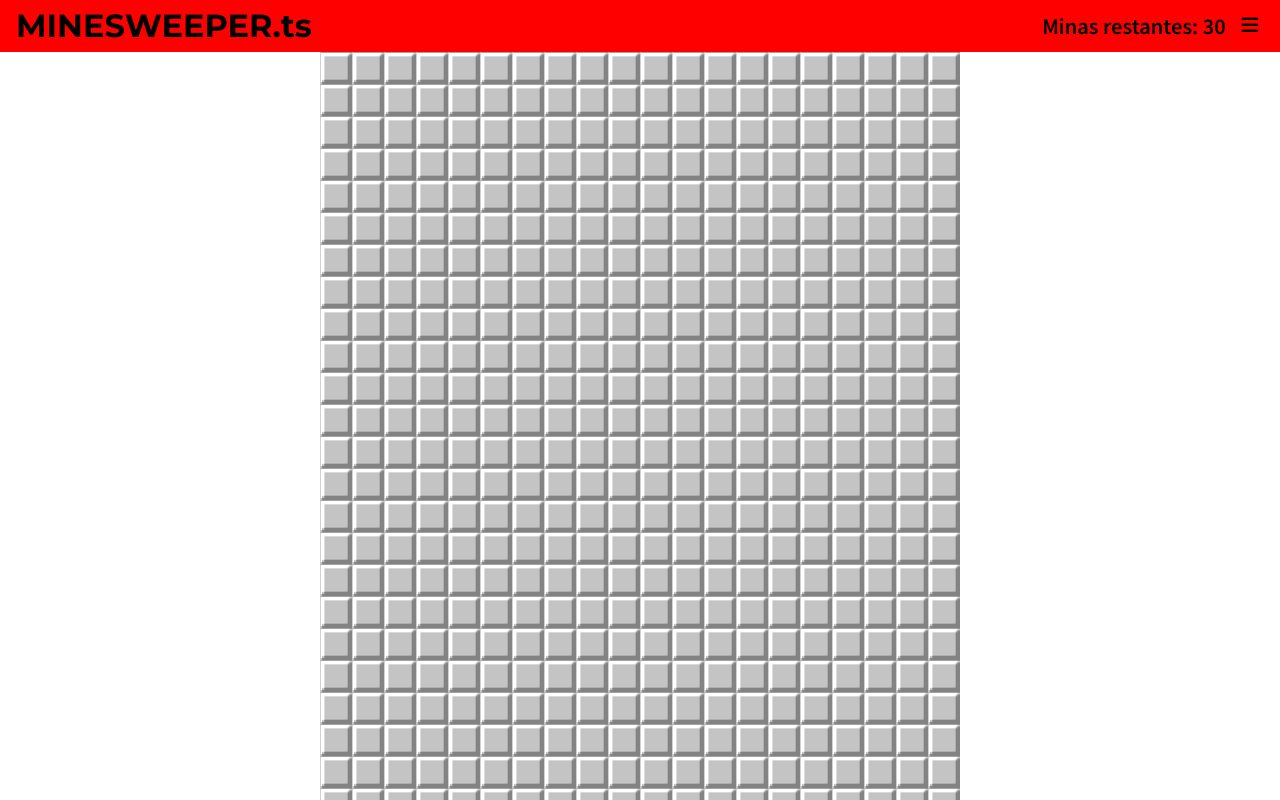
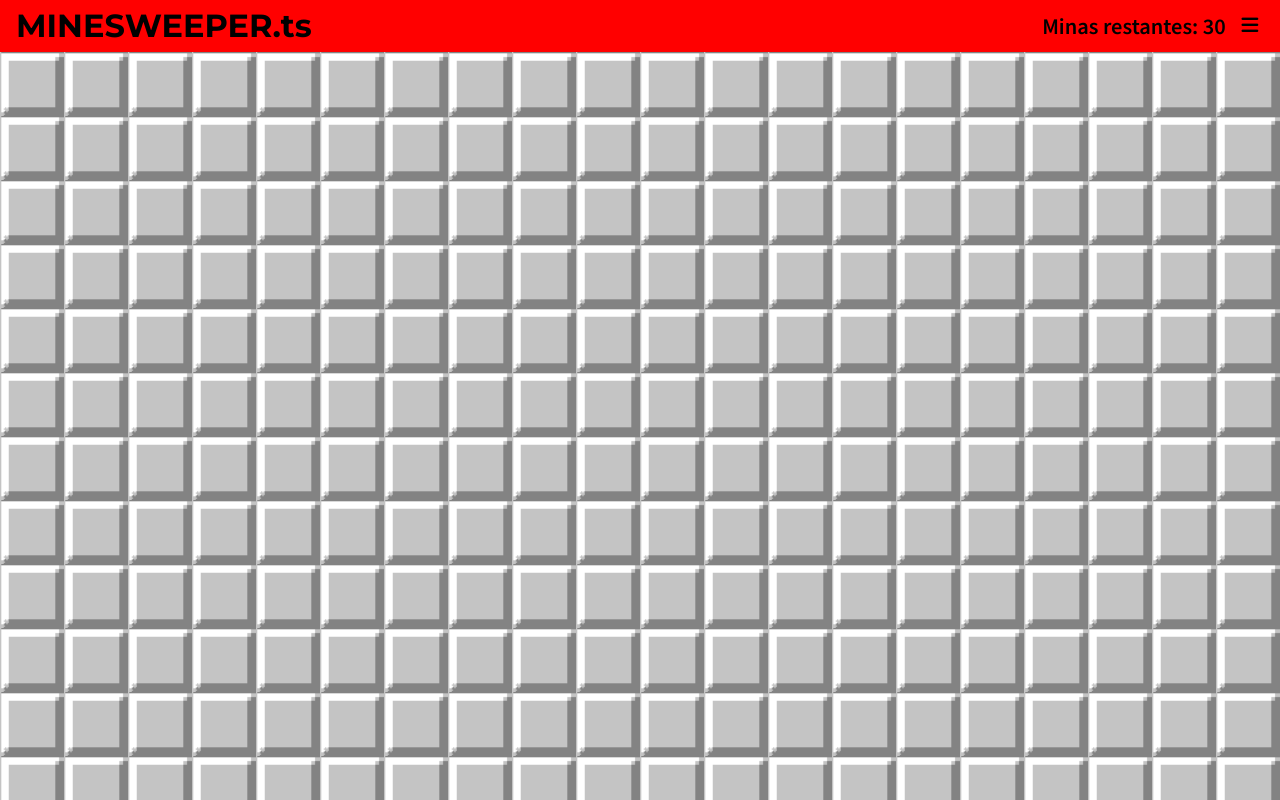
Before and after one commit to Cito2310/react-ts-minesweeper, a React (Vite) app: page / in a window 1280 px wide. Shown: the top 800 px of the page. Built offline with nearby package versions, Linux system fonts and the light colour scheme.

Commit message:
Added production web - Change provider

```diff
--- a/index.html
+++ b/index.html
@@ -2,7 +2,7 @@
 <html lang="en">
   <head>
     <meta charset="UTF-8" />
-    <link rel="icon" type="image/svg+xml" href="/vite.svg" />
+    <link rel="icon" href="./favicon.ico" type="image/x-icon" />
     <meta name="viewport" content="width=device-width, initial-scale=1.0" />
     <title>Minesweeper.ts</title>
     <script src="https://kit.fontawesome.com/3bc482648a.js" crossorigin="anonymous"></script>
--- a/src/minesweeper-game/BombCell.tsx
+++ b/src/minesweeper-game/BombCell.tsx
@@ -2,7 +2,7 @@ import cellBombActive from "../assets/cell/minesweeper-cell-bomb-active.png"
 import cellHidden from "../assets/cell/minesweeper-cell-hidden.png"
 import cellMarked from "../assets/cell/minesweeper-cell-marked.png"
 
-import { TStatus } from '../helpers/createGridMinesweeper';
+import { TStatus } from './helpers/createGridMinesweeper';
 
 interface props {
     index: number,
--- a/src/minesweeper-game/EmptyCell.tsx
+++ b/src/minesweeper-game/EmptyCell.tsx
@@ -2,7 +2,7 @@ import cellEmpty from "../assets/cell/minesweeper-cell-empty.png"
 import cellHidden from "../assets/cell/minesweeper-cell-hidden.png"
 import cellMarked from "../assets/cell/minesweeper-cell-marked.png"
 
-import { TStatus } from '../helpers/createGridMinesweeper';
+import { TStatus } from './helpers/createGridMinesweeper';
 
 interface props {
     index: number,
--- a/src/minesweeper-game/NumCell.tsx
+++ b/src/minesweeper-game/NumCell.tsx
@@ -10,7 +10,7 @@ import cellNum8 from "../assets/cell/minesweeper-cell-num-8.png"
 import cellHidden from "../assets/cell/minesweeper-cell-hidden.png"
 import cellMarked from "../assets/cell/minesweeper-cell-marked.png"
 
-import { TStatus } from '../helpers/createGridMinesweeper';
+import { TStatus } from './helpers/createGridMinesweeper';
 
 interface props {
   index: number,
--- a/src/minesweeper-game/ProviderMinesweeper.tsx
+++ b/src/minesweeper-game/ProviderMinesweeper.tsx
@@ -1,18 +1,18 @@
 import { createContext, useState } from 'react';
 import { IGridMinesweeper } from '../form-config-grid/FormConfigGrid';
 
+
 export interface IMinesweeper {
-    children?: React.ReactNode,
     mines: number,
     sumMines: () => void,
     subMines: () => void,
     height: number,
     width: number,
 }
-// @ts-ignore
-export const contextGridConfig = createContext<IMinesweeper>()
+export const contextGridConfig = createContext<IMinesweeper>({} as IMinesweeper)
 
-export const ProviderMinesweeper: React.FC<IMinesweeper> = ({children}) => {
+interface props { children: JSX.Element | JSX.Element[] }
+export const ProviderMinesweeper = ({children}: props) => {
     let gridDefaultConfig: IGridMinesweeper = {mines: 30, height: 30, width: 20}
     if (localStorage.getItem("grid-config")) {
         gridDefaultConfig = JSON.parse(localStorage.getItem("grid-config") || "{}")
--- a/src/minesweeper-game/game-minesweeper.scss
+++ b/src/minesweeper-game/game-minesweeper.scss
@@ -9,7 +9,7 @@
 
 .grid-minesweeper {
     margin: auto;
-    max-width: 80vh;
+    max-height: 80vh;
 
     .row-cell { display: flex }
 }
--- a/src/sidebar/ProviderSideBarController.tsx
+++ b/src/sidebar/ProviderSideBarController.tsx
@@ -1,14 +1,14 @@
 import { createContext, useState } from 'react';
 
+interface props { children: JSX.Element | JSX.Element[] }
 export interface ISideBar {
-    children?: React.ReactNode,
-    sidebarOpen?: boolean,
-    toggleSidebar?: () => void,
+    sidebarOpen: boolean,
+    toggleSidebar: () => void,
 }
 
-export const contextSideBar = createContext<ISideBar>({})
+export const contextSideBar = createContext<ISideBar>({} as ISideBar)
 
-export const ProviderSideBar: React.FC<ISideBar> = ({children}) => {
+export const ProviderSideBar = ({children}: props) => {
     const [sidebarOpen, setSidebarOpen] = useState(false);
     const toggleSidebar = () => {setSidebarOpen(!sidebarOpen)}
 
```
Also changed, not shown: src/minesweeper-game/GameMinesweeper.tsx (line endings or trailing spaces), 1 other file (tests, documents, lock files or other folders).
